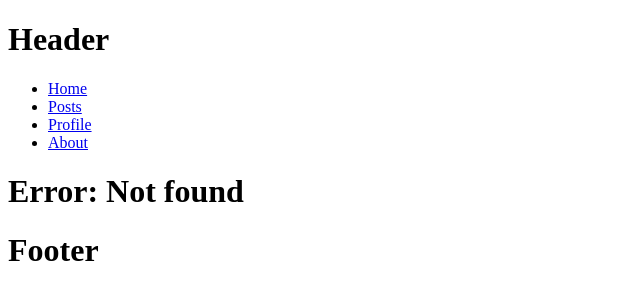
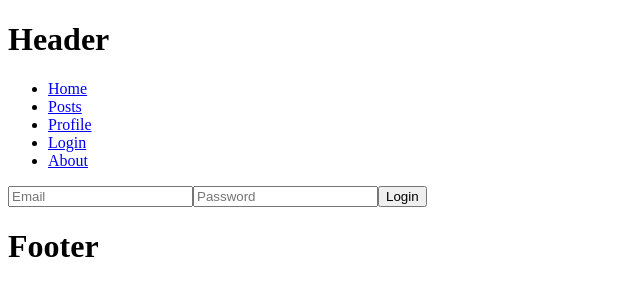
Before and after one commit to ElieRu/posts-blog, a Next.js app: page /login in a window 1280 px wide. Before the commit this address had no page. Shown: the top 300 px of the page, without its empty margins (0-640 px from the left). Built offline with nearby package versions, Linux system fonts and the light colour scheme.

Commit message:
start auth

```diff
--- /dev/null
+++ b/src/app/(overview)/login/page.tsx
@@ -0,0 +1,34 @@
+import { FormEvent } from 'react'
+import { useRouter } from 'next/router'
+
+export default function LoginPage() {
+  const router = useRouter()
+
+  async function handleSubmit(event: FormEvent<HTMLFormElement>) {
+    event.preventDefault()
+
+    const formData = new FormData(event.currentTarget)
+    const email = formData.get('email')
+    const password = formData.get('password')
+
+    const response = await fetch('/api/auth/login', {
+      method: 'POST',
+      headers: { 'Content-Type': 'application/json' },
+      body: JSON.stringify({ email, password }),
+    })
+
+    if (response.ok) {
+      router.push('/profile')
+    } else {
+      // Handle errors
+    }
+  }
+
+  return (
+    <form onSubmit={handleSubmit}>
+      <input type="email" name="email" placeholder="Email" required />
+      <input type="password" name="password" placeholder="Password" required />
+      <button type="submit">Login</button>
+    </form>
+  )
+}
--- a/src/app/ui/nav-bar.tsx
+++ b/src/app/ui/nav-bar.tsx
@@ -7,6 +7,7 @@ export default function Navbar() {
     { name: "Home", link: "/" },
     { name: "Posts", link: "/posts" },
     { name: "Profile", link: "/profile" },
+    { name: "Login", link: "/login" },
     { name: "About", link: "/about" },
   ];
 
```
Also changed, not shown: src/app/api/auth/login.tsx (added, +20 -0 lines).
